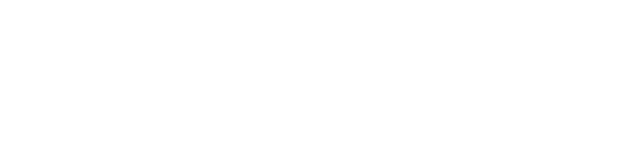
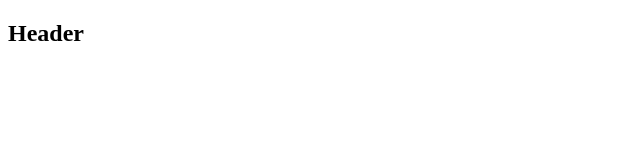
Before and after one commit to NaghiAliyev/testing1, a plain HTML site: page index.html in a window 1280 px wide. Shown: the whole page, without its empty margins (0-640 px from the left). Drawn offline with Linux system fonts and the light colour scheme.

Commit message:
index.html updated

```diff
--- a/index.html
+++ b/index.html
@@ -6,6 +6,10 @@
     <title>Document</title>
 </head>
 <body>
-
+    <section id="header">
+        <div class="header-navbar">
+            <h1>Header</h1>
+        </div>
+    </section>
 </body>
 </html>
```
